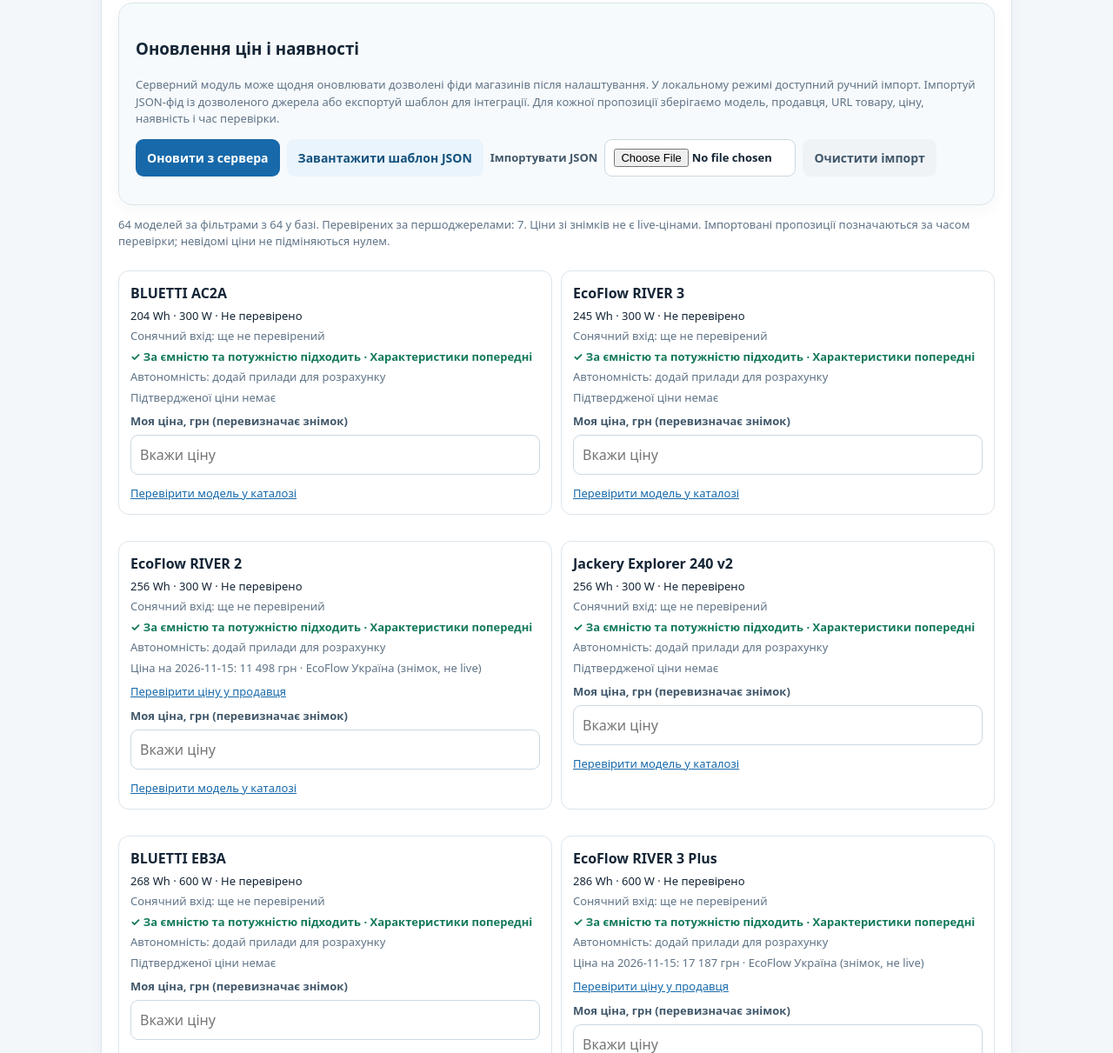
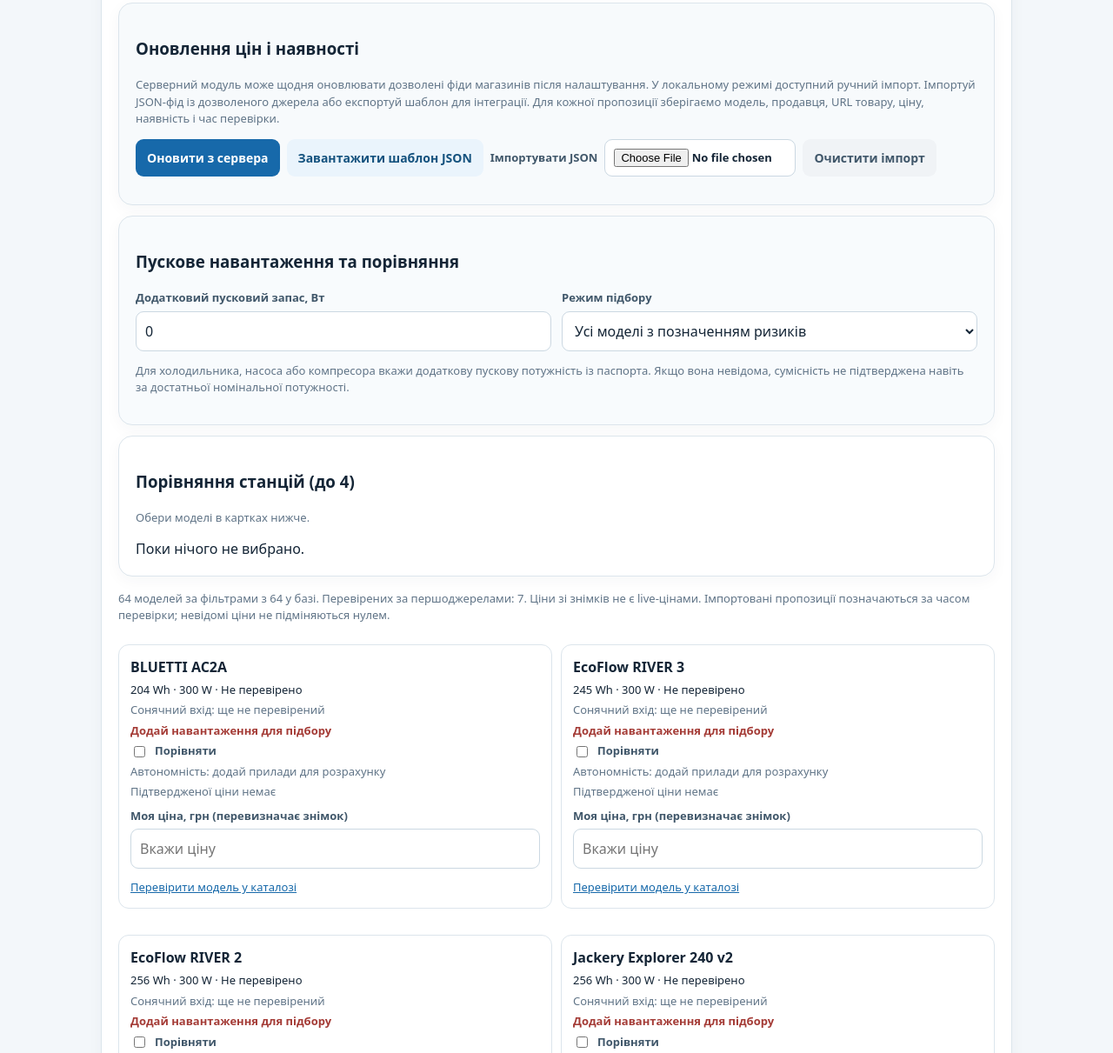
Before and after one commit to yuraglushko0601-cyber/energopomichnyk, a plain HTML site: page index.html in a window 1280 px wide. Shown: the part 1408-2619 px from the top of the page at 87% size. Drawn offline with Linux system fonts and the light colour scheme.

Commit message:
Update EnergoPomichnyk to v0.8

```diff
--- a/index.html
+++ b/index.html
@@ -3,7 +3,7 @@
 <head>
 <meta charset="utf-8"><meta name="viewport" content="width=device-width,initial-scale=1">
 <meta name="theme-color" content="#102a43">
-<title>ЕнергоПомічник v0.5 — 0.2 — калькулятор і каталог</title>
+<title>ЕнергоПомічник v0.8 v0.5 — 0.2 — калькулятор і каталог</title>
 <style>
 :root{--ink:#142536;--muted:#607487;--line:#dce5ec;--bg:#f3f7fa;--blue:#1769aa;--green:#13795b}
 *{box-sizing:border-box}body{margin:0;background:var(--bg);color:var(--ink);font:16px/1.5 system-ui,-apple-system,"Segoe UI",sans-serif}
@@ -83,7 +83,11 @@ footer{color:var(--muted);font-size:12px;padding-bottom:28px}
 <p class="muted">Серверний модуль може щодня оновлювати дозволені фіди магазинів після налаштування. У локальному режимі доступний ручний імпорт. Імпортуй JSON-фід із дозволеного джерела або експортуй шаблон для інтеграції. Для кожної пропозиції зберігаємо модель, продавця, URL товару, ціну, наявність і час перевірки.</p>
 <div class="toolbar"><button class="primary" id="feedRefresh" type="button">Оновити з сервера</button><button class="secondary" id="feedTemplate" type="button">Завантажити шаблон JSON</button><label style="display:inline-flex;align-items:center;gap:8px">Імпортувати JSON <input id="feedImport" type="file" accept=".json,application/json" style="max-width:220px"></label><button class="ghost" id="feedClear" type="button">Очистити імпорт</button></div>
 <p id="feedStatus" class="muted" aria-live="polite"></p>
-</div><p id="stationSummary" class="muted"></p><div id="stationList" class="station-grid"></div><div class="note">Увага: це порівняння за двома параметрами, а не гарантія сумісності. Пускові струми, AC/DC виходи, локальна версія пристрою та фактична корисна ємність потребують окремої перевірки. Для підбору за AC-потужністю вважаємо, що всі додані прилади можуть працювати одночасно.</div></section></main>
+</div><div class="card no-print" style="margin:12px 0;background:#f8fbfd">
+<h3>Пускове навантаження та порівняння</h3>
+<div class="grid2"><div class="field"><label for="surgeExtra">Додатковий пусковий запас, Вт</label><input id="surgeExtra" type="number" min="0" max="20000" value="0"></div><div class="field"><label for="compareOnly">Режим підбору</label><select id="compareOnly"><option value="all">Усі моделі з позначенням ризиків</option><option value="safe">Лише перевірені й достатні за номіналом</option></select></div></div>
+<p class="muted">Для холодильника, насоса або компресора вкажи додаткову пускову потужність із паспорта. Якщо вона невідома, сумісність не підтверджена навіть за достатньої номінальної потужності.</p>
+</div><div class="card" id="comparePanel"><h3>Порівняння станцій (до 4)</h3><p class="muted">Обери моделі в картках нижче.</p><div id="compareTable"></div></div><p id="stationSummary" class="muted"></p><div id="stationList" class="station-grid"></div><div class="note">Увага: це порівняння за двома параметрами, а не гарантія сумісності. Пускові струми, AC/DC виходи, локальна версія пристрою та фактична корисна ємність потребують окремої перевірки. Для підбору за AC-потужністю вважаємо, що всі додані прилади можуть працювати одночасно.</div></section></main>
 <footer class="wrap">Важливо: це попередня оцінка, а не інженерний проєкт. Реальний час роботи залежить від температури, стану батареї, пікових навантажень, пускових струмів і характеристик станції. Не підключай станцію до домашньої електромережі без належного обладнання та кваліфікованого електрика.</footer>
 <script>
 const catalog=[['Wi-Fi роутер',12],['Оптичний термінал (ONU)',5],['LED-лампа',10],['Ноутбук',60],['Смартфон — заряджання',15],['Телевізор LED',100],['Холодильник',150],['Настільний ПК',250],['Монітор',35],['Газовий котел',120],['Вентилятор',45],['Електрочайник',1800]];
@@ -101,7 +105,7 @@ function render(){
  });calculate();
 }
 function calculate(){
- const energy=items.reduce((s,x)=>s+x.power*x.hours*x.qty,0),peak=items.reduce((s,x)=>s+x.power*x.qty,0);
+ const energy=items.reduce((s,x)=>s+Math.max(0,x.power)*Math.max(0,x.hours)*Math.max(0,x.qty),0),peak=items.reduce((s,x)=>s+Math.max(0,x.power)*Math.max(0,x.qty),0);
  const eff=Math.min(100,Math.max(50,number($('eff').value,90)))/100,dod=Math.min(100,Math.max(10,number($('dod').value,85)))/100,res=Math.min(100,Math.max(0,number($('reserve').value,15)))/100;
  const capacity=energy/(eff*dod)*(1+res),fmt=n=>Math.round(n).toLocaleString('uk-UA');
  $('capacity').textContent=fmt(capacity)+' Wh';$('kwh').textContent='≈ '+(capacity/1000).toLocaleString('uk-UA',{maximumFractionDigits:2})+' кВт·год';
@@ -109,6 +113,7 @@ function calculate(){
  let message='Перевір, щоб номінальна та пікова потужність станції відповідали навантаженню.';
  if(!items.length)message='Додай пристрої, щоб отримати розрахунок.';
  else if(items.some(x=>x.hours>number($('period').value)))message='Увага: для одного чи кількох пристроїв задано більше годин роботи, ніж тривалість періоду.';
+ else if(items.some(x=>/холодильник|насос|компресор|котел/i.test(x.name)))message='Для холодильників, насосів і котлів враховуй циклічність та пускові струми. Години роботи — фактичні години споживання, а не весь період відключення.';
  else if(peak>2000)message='Високе сумарне навантаження. Окремо перевір пускові струми холодильника, насосів та інших приладів із двигунами.';
  $('warning').textContent=message;renderStations(capacity,peak);
 }
@@ -206,6 +211,7 @@ function activeOffers(st){
  return offersFor(st).filter(o=>o.availability==='in_stock'&&Date.now()-Date.parse(o.checkedAt)<86400000);
 }
 
+const selectedModels=new Set();
 const userPrices=(()=>{try{return JSON.parse(localStorage.getItem('energyPricesV04')||'{}')}catch(e){return {}}})();
 function renderStations(requiredWh,requiredW){
  const root=$('stationList');if(!root)return;
@@ -217,21 +223,32 @@ function renderStations(requiredWh,requiredW){
  const dod=Math.min(100,Math.max(10,Number($('dod').value)||85))/100;
  const reserve=Math.min(100,Math.max(0,Number($('reserve').value)||0))/100;
  const period=Number($('period').value)||6;
+ const surgeExtra=Math.max(0,Number($('surgeExtra').value)||0);
+ const safeOnly=$('compareOnly').value==='safe';
+ const fits=st=>energy>0&&st.verified&&st.wh>=requiredWh&&st.w>=requiredW;
+ const checkedFit=st=>fits(st)&&surgeExtra===0;
  const matches=stations.filter(st=>{
   const key=st.brand+'|'+st.model;
   const liveOffers=activeOffers(st);
   const price=liveOffers.length?Math.min(...liveOffers.map(o=>o.priceUah)):(userPrices[key]||priceSnapshots[key]?.uah);
-  return (brand==='all'||st.brand===brand)&&(!query||(st.brand+' '+st.model).toLocaleLowerCase('uk-UA').includes(query))&&st.wh>=min&&st.wh<=max&&(budget===Infinity||(price>0&&price<=budget))&&(mode!=='verified'||st.verified)&&(mode!=='fit'||(st.wh>=requiredWh&&st.w>=requiredW));
+  return (brand==='all'||st.brand===brand)&&(!query||(st.brand+' '+st.model).toLocaleLowerCase('uk-UA').includes(query))&&st.wh>=min&&st.wh<=max&&(budget===Infinity||(price>0&&price<=budget))&&(mode!=='verified'||st.verified)&&(mode!=='fit'||fits(st))&&(!safeOnly||fits(st));
  });
  root.replaceChildren();
  $('stationSummary').textContent=`${matches.length} моделей за фільтрами з ${stations.length} у базі. Перевірених за першоджерелами: ${stations.filter(x=>x.verified).length}. Ціни зі знімків не є live-цінами. Імпортовані пропозиції позначаються за часом перевірки; невідомі ціни не підміняються нулем.`;
- if(!matches.length){root.textContent='За вибраними умовами моделей немає. Зніми бюджетний фільтр або внеси власну ціну для моделі без цінового знімка.';return}
+ if(!matches.length){root.textContent='За вибраними умовами моделей немає. Перевір фільтри, ціну або вимоги до живлення.';renderComparison();return}
  matches.sort((a,b)=>a.wh-b.wh).forEach(st=>{
   const el=document.createElement('div');el.className='station';
   const h=document.createElement('h3');h.textContent=st.brand+' '+st.model;el.appendChild(h);
   const spec=document.createElement('p');spec.textContent=`${st.wh.toLocaleString('uk-UA')} Wh · ${st.w.toLocaleString('uk-UA')} W · ${st.chem}`;el.appendChild(spec);
   const solar=document.createElement('p');solar.className='details';solar.textContent=st.solar!=null?`Сонячний вхід: до ${st.solar} W`:'Сонячний вхід: ще не перевірений';el.appendChild(solar);
-  const fit=document.createElement('p');fit.className=st.wh>=requiredWh&&st.w>=requiredW?'ok':'bad';fit.textContent=(st.wh>=requiredWh&&st.w>=requiredW?'✓ За ємністю та потужністю підходить':'✕ За ємністю або потужністю не підходить')+(st.verified?' · Дані звірені':' · Характеристики попередні');el.appendChild(fit);
+  const fit=document.createElement('p');fit.className=checkedFit(st)?'ok':'bad';
+  fit.textContent=!energy?'Додай навантаження для підбору':!st.verified?'⚠ Попередні характеристики: рекомендація не підтверджена':!fits(st)?'✕ Недостатня ємність або номінальна потужність':'✓ Достатньо за ємністю та номінальною потужністю';
+  if(surgeExtra>0)fit.textContent+=' · Пускова потужність потребує окремої перевірки (у каталозі немає підтверджених пікових характеристик)';
+  el.appendChild(fit);
+  const compareLabel=document.createElement('label');compareLabel.className='no-print';compareLabel.style.display='flex';compareLabel.style.alignItems='center';compareLabel.style.gap='8px';
+  const cb=document.createElement('input');cb.type='checkbox';cb.style.width='auto';cb.checked=selectedModels.has(st.brand+'|'+st.model);
+  cb.addEventListener('change',()=>{const key=st.brand+'|'+st.model;if(cb.checked&&selectedModels.size>=4){cb.checked=false;alert('Можна порівняти максимум 4 моделі');return;}if(cb.checked)selectedModels.add(key);else selectedModels.delete(key);renderComparison();});
+  compareLabel.appendChild(cb);compareLabel.append('Порівняти');el.appendChild(compareLabel);
   const runtime=document.createElement('p');runtime.className='details';
   if(energy<=0||requiredW<=0){runtime.textContent='Автономність: додай прилади для розрахунку';}
   else if(st.w<requiredW){runtime.textContent='Автономність: навантаження перевищує номінальну потужність; розрахунок недоступний';}
@@ -268,7 +285,23 @@ function renderStations(requiredWh,requiredW){
   const link=document.createElement('a');link.href=st.source;link.target='_blank';link.rel='noopener noreferrer';link.textContent=st.verified?'Переглянути технічне джерело':'Перевірити модель у каталозі';el.appendChild(link);
   root.appendChild(el);
  });
+ renderComparison();
 }
+function renderComparison(){
+ const root=$('compareTable');if(!root)return;
+ const chosen=stations.filter(st=>selectedModels.has(st.brand+'|'+st.model));
+ root.replaceChildren();
+ if(!chosen.length){root.textContent='Поки нічого не вибрано.';return;}
+ const table=document.createElement('table');table.style.width='100%';table.style.fontSize='13px';table.style.borderCollapse='collapse';
+ const rows=[['Показник',...chosen.map(x=>x.brand+' '+x.model)],
+ ['Ємність, Wh',...chosen.map(x=>String(x.wh))],
+ ['Номінальна потужність, W',...chosen.map(x=>String(x.w))],
+ ['Тип батареї',...chosen.map(x=>x.chem)],
+ ['Джерело характеристик',...chosen.map(x=>x.verified?'Звірено':'Попередні')]];
+ rows.forEach((r,i)=>{const tr=document.createElement('tr');r.forEach(v=>{const cell=document.createElement(i?'td':'th');cell.textContent=v;cell.style.borderBottom='1px solid #dce5ec';cell.style.padding='9px 6px';cell.style.textAlign='left';tr.appendChild(cell)});table.appendChild(tr)});
+ const scroll=document.createElement('div');scroll.style.overflowX='auto';scroll.appendChild(table);root.appendChild(scroll);
+}
+['surgeExtra','compareOnly'].forEach(id=>$(id).addEventListener('input',calculate));
 ['stationBrand','stationShow'].forEach(id=>$(id).addEventListener('change',calculate));
 ['stationSearch','stationMin','stationMax','stationBudget'].forEach(id=>$(id).addEventListener('input',calculate));
 
```
